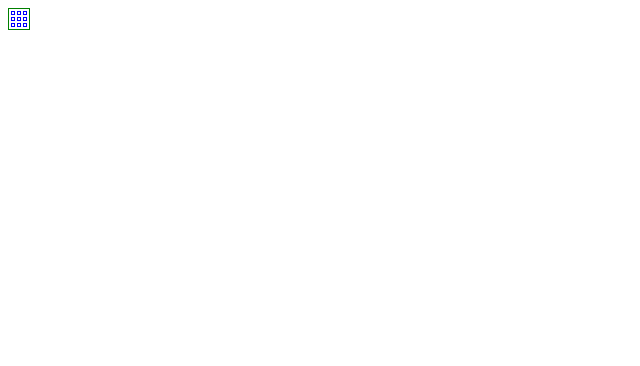
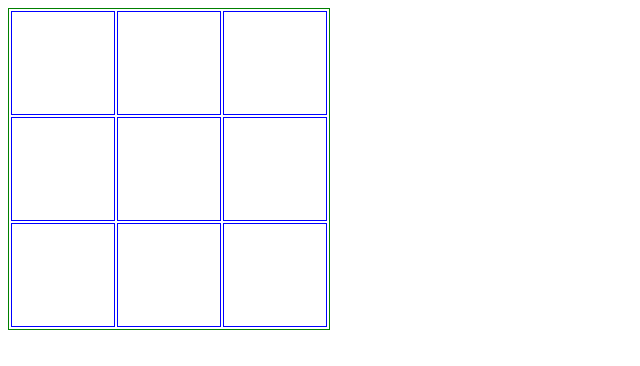
Before and after one commit to adilsondias2018/JodaDaVelha, a plain HTML site: page index.html in a window 1280 px wide. Shown: the whole page, without its empty margins (0-640 px from the left). Drawn offline with Linux system fonts and the light colour scheme.

Commit message:
Tabuleiro montado

```diff
--- a/index.html
+++ b/index.html
@@ -10,19 +10,19 @@
 
     <table>
         <tr>
-            <td></td>
-            <td></td>
-            <td></td>
+            <td id="1"></td>
+            <td id="2"></td>
+            <td id="3"></td>
         </tr>
         <tr>
-            <td></td>
-            <td></td>
-            <td></td>
+            <td id="4"></td>
+            <td id="5"></td>
+            <td id="6"></td>
         </tr>
         <tr>
-            <td></td>
-            <td></td>
-            <td></td>
+            <td id="7"></td>
+            <td id="8"></td>
+            <td id="9"></td>
         </tr>
     </table>
  <script src="/script.js"></script>
--- a/script.js
+++ b/script.js
@@ -14,3 +14,13 @@ const winningCombinations = [
     [1, 5, 9],
     [3, 5, 7]
 ];
+
+const handleClick = function(event) {
+    const cell = event.target
+    console.log(cell.id);
+}
+const cells = document.querySelectorAll('td');
+
+for (let i = 0; i < cells.length; i++) {
+    cells[i].addEventListener('click', handleClick);
+}
--- a/style.css
+++ b/style.css
@@ -1,5 +1,7 @@
 td {
     border: 1px solid blue;
+    width: 100px;
+    height: 100px;
   }
 
   td:hover {
```
